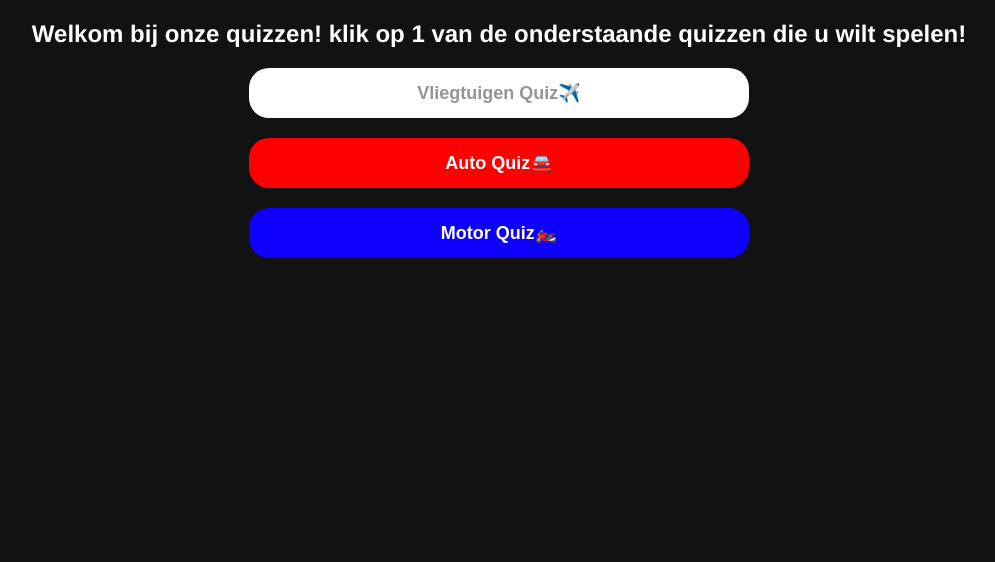
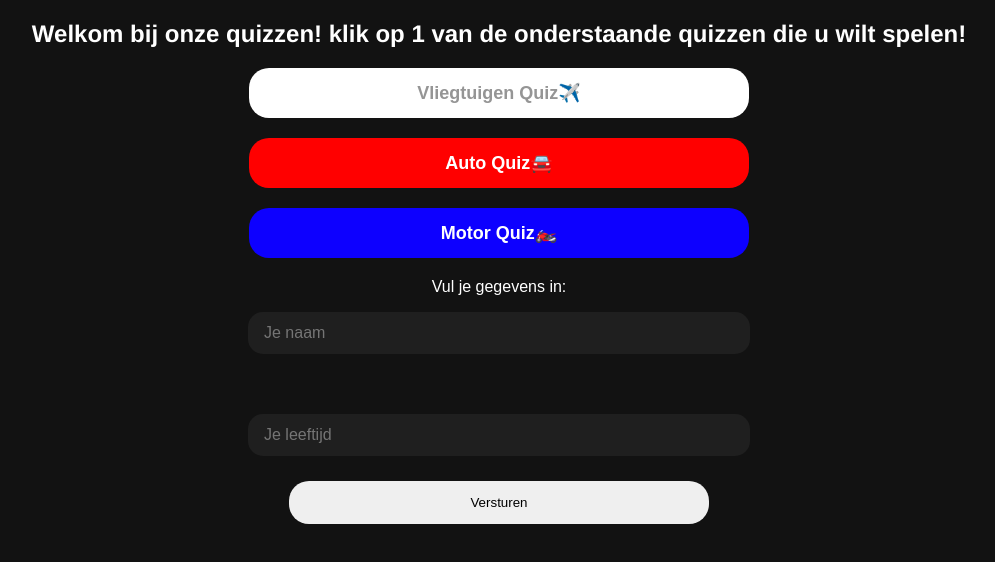
Before and after one commit to Ashwan07-code/p01-project, a plain HTML site: page index.html in a window 1280 px wide. Shown: the whole page, without its empty margins (141-1136 px from the left). Drawn offline with Linux system fonts and the light colour scheme.

Commit message:
heb leeftijd input en naam input knop gemaakt en mooi gemaakt

```diff
--- a/css/style.css
+++ b/css/style.css
@@ -64,3 +64,45 @@ h2 {
 #autoCorrectBtn {
 transition: transform 0.25s ease, background-color 0.25s ease;
 }
+input[type="text"],
+input[type="number"] {
+  display: block;
+  margin: 12px auto;
+  padding: 12px 16px;
+  width: 470px;
+  border-radius: 15px;
+  border: none;
+  background-color: #1f1f1f;
+  color: #ffffff;
+  font-size: 16px;
+  font-family: Arial, Helvetica, sans-serif;
+
+}
+
+
+
+
+#verstuur {
+  display: block;
+  margin: 25px auto;
+  padding: 14px 28px;
+  width: 420px;
+  border: none;
+  border-radius: 20px;
+
+
+
+  transition: all 0.3s ease;
+}
+
+#verstuur:hover {
+  transform: scale(1.05);
+  background-color: #ffffff;
+
+}
+
+p{
+  color: white;
+  text-align: center;
+  font-family: Arial, Helvetica, sans-serif;
+}
--- a/homepagina.js
+++ b/homepagina.js
@@ -9,3 +9,14 @@
       document.getElementById("QuizBtn3").addEventListener("click", function() {
         window.location.href = "Ashwan/index.html";
       });
+       document.getElementById("verstuur").addEventListener("click", function() {
+
+      const naam = document.getElementById("naam").value;
+      const leeftijd = document.getElementById("leeftijd").value;
+
+      console.log("Naam:", naam);
+      console.log("Leeftijd:", leeftijd);
+
+
+      alert(`Hallo ${naam}! Welkom in de quiz.`);
+    });
--- a/index.html
+++ b/index.html
@@ -16,6 +16,12 @@
     <button id="QuizBtn2">Auto Quiz🚘</button>
     <button id="QuizBtn3">Motor Quiz🏍️</button>
     <script src="homepagina.js"></script>
-
+    <p>Vul je gegevens in:</p>
+    <div class="vertificatie">
+      <input type="text" id="naam" placeholder="Je naam" /><br /><br />
+      <input type="number" id="leeftijd" placeholder="Je leeftijd"/>
+    </div>
+    <button id="verstuur">Versturen</button>
+    <script src="homepagina.js"></script>
   </body>
 </html>
```
